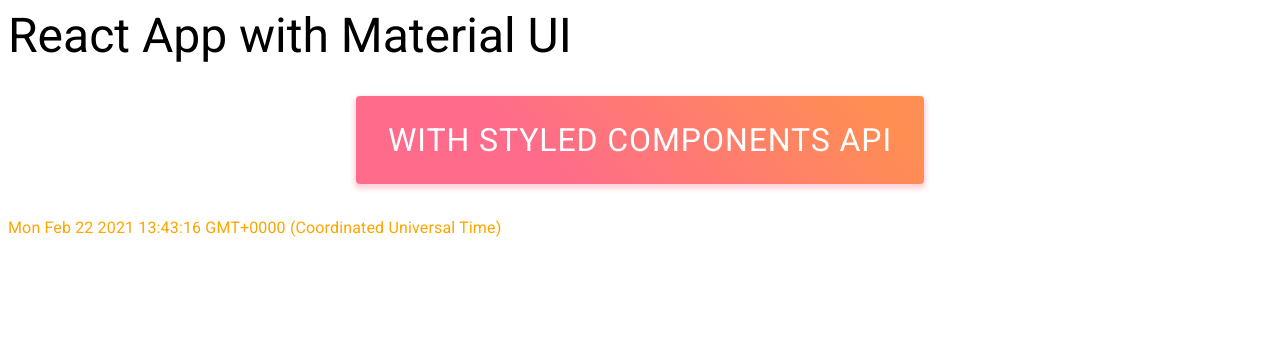
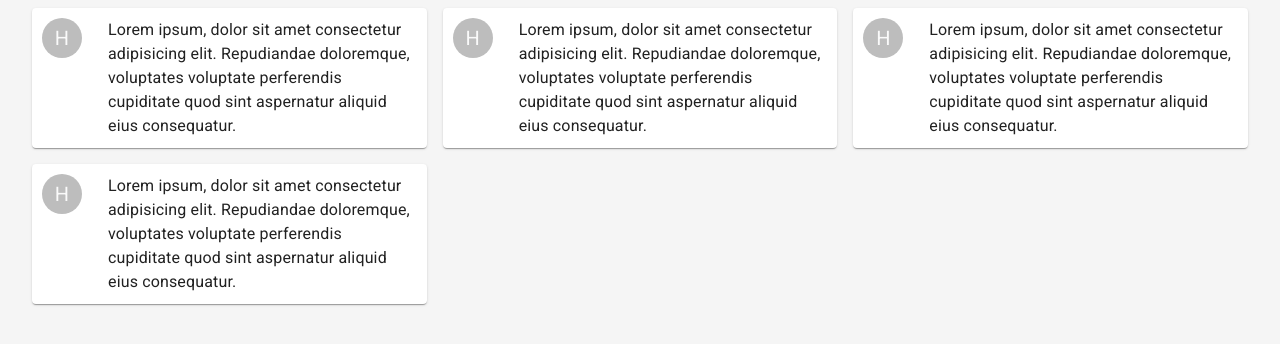
Before and after one commit to MakhnoGK/react-material-ui-training, a React (Create React App) app: page / in a window 1280 px wide. Shown: the top 344 px of the page. Built offline with nearby package versions, Linux system fonts and the light colour scheme.

Commit message:
Basic grid layout

```diff
--- a/src/components/App.tsx
+++ b/src/components/App.tsx
@@ -1,20 +1,51 @@
 import React from 'react';
-import { Typography } from '@material-ui/core';
+import {
+  Avatar,
+  Container,
+  Grid,
+  makeStyles,
+  Paper,
+  Typography,
+} from '@material-ui/core';
 
-import { GradientButton } from '../styled';
-import { Clock } from '.';
+const useStyles = makeStyles({
+  root: {
+    flexGrow: 1,
+  },
+  cardItem: {
+    padding: 10,
+  },
+  avatar: {
+    marginRight: 10,
+  },
+});
 
 const App = () => {
+  const classes = useStyles();
+
   return (
-    <>
-      <Typography variant="h3">
-        React App with Material UI
-      </Typography>
-
-      <GradientButton>With Styled Components API</GradientButton>
-
-      <Clock />
-    </>
+    <Container>
+      <Grid container spacing={2} className={classes.root}>
+        {[1, 2, 3, 4].map((n) => (
+          <Grid item xs={12} sm={6} md={4}>
+            <Paper className={classes.cardItem}>
+              <Grid container spacing={2}>
+                <Grid item>
+                  <Avatar className={classes.avatar}>H</Avatar>
+                </Grid>
+                <Grid item xs>
+                  <Typography>
+                    Lorem ipsum, dolor sit amet consectetur adipisicing elit.
+                    Repudiandae doloremque, voluptates voluptate perferendis
+                    cupiditate quod sint aspernatur aliquid eius consequatur.
+                  </Typography>
+                </Grid>
+              </Grid>
+            </Paper>
+          </Grid>
+        ))}
+      </Grid>
+    </Container>
   );
 };
 
--- a/src/styled/global.ts
+++ b/src/styled/global.ts
@@ -1,5 +1,10 @@
 import { createGlobalStyle } from 'styled-components';
+import { colors } from '@material-ui/core';
 
-const GlobalStyle = createGlobalStyle``;
+const GlobalStyle = createGlobalStyle`
+  body {
+    background-color: ${colors.grey[100]}
+  }
+`;
 
 export default GlobalStyle;
```
